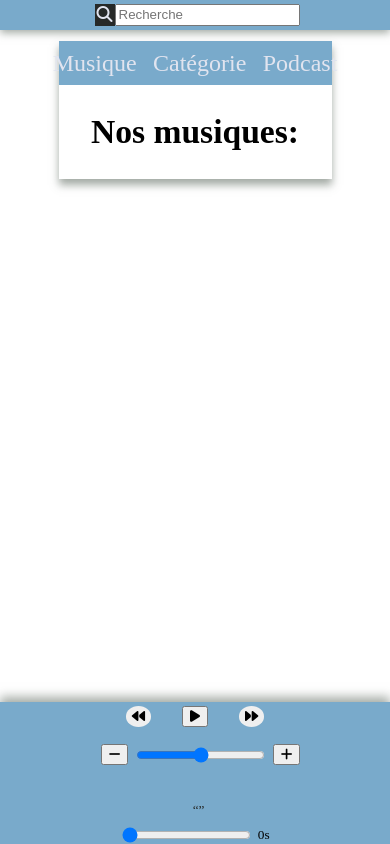
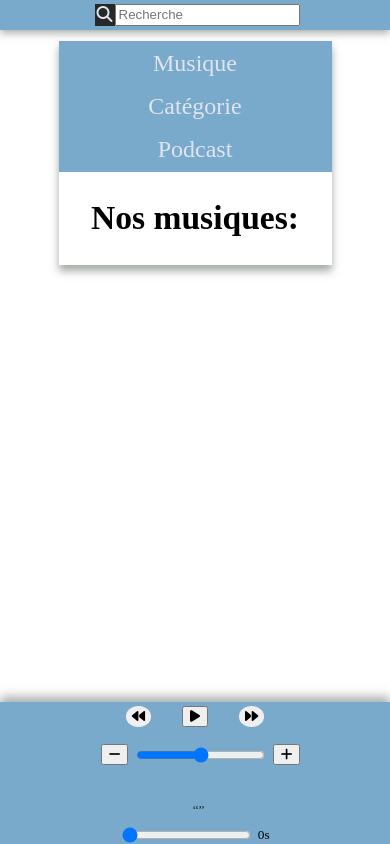
Before and after one commit to arkunis/JS_lecteur, a plain HTML site: page index.html in a window 390 px wide. Drawn offline with nearby package versions, Linux system fonts and the light colour scheme; no server answers.

Commit message:
Update style.css

```diff
--- a/css/style.css
+++ b/css/style.css
@@ -239,7 +239,6 @@ li {
 
 @media screen and (max-width:1024px) {
 
-
     main{
         margin-bottom: 25%;
     }
@@ -291,6 +290,12 @@ li {
 
 }
 @media screen and (max-width:700px) {
+    .nav {
+        display: flex;
+        flex-direction: column;
+        align-items: center;
+        width: 100%;
+    }
     main {
         width: 70%;
         box-shadow: 0px 6px 8px #4A584C80;
```
